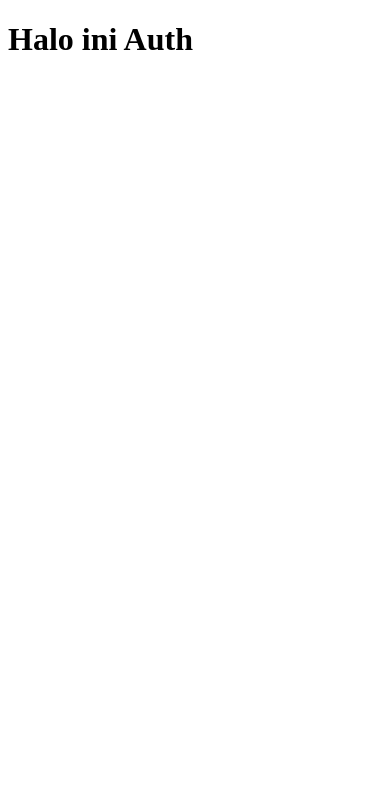
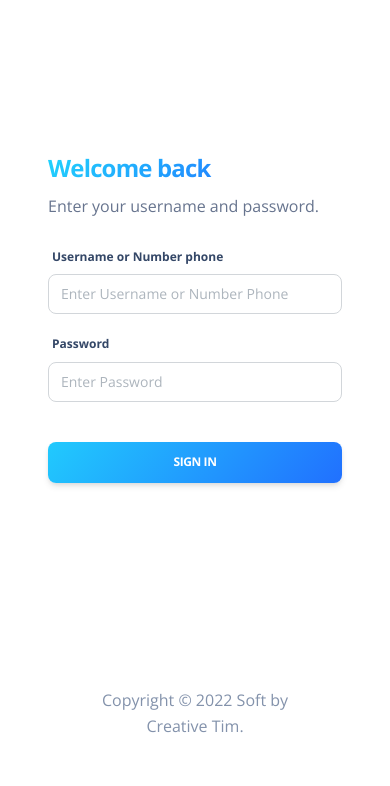
Before and after one commit to adekurniawan22/ci-cuci, a CodeIgniter app: page /ci-cuci/ in a window 390 px wide. Shown: the top 786 px of the page. Run offline with CodeIgniter, Linux system fonts and the light colour scheme; some libraries are stand-ins or nearby versions.

Commit message:
make page login

```diff
--- a/application/controllers/Auth.php
+++ b/application/controllers/Auth.php
@@ -5,7 +5,10 @@ class Auth extends CI_Controller
 {
     public function index()
     {
+        $data['title'] = "Sign In";
 
+        $this->load->view('templates/header_auth', $data);
         $this->load->view('auth/index');
+        $this->load->view('templates/footer_auth');
     }
 }
--- a/application/views/auth/index.php
+++ b/application/views/auth/index.php
@@ -1,15 +1,38 @@
-<!DOCTYPE html>
-<html lang="en">
-
-<head>
-    <meta charset="UTF-8">
-    <meta http-equiv="X-UA-Compatible" content="IE=edge">
-    <meta name="viewport" content="width=device-width, initial-scale=1.0">
-    <title>Auth</title>
-</head>
-
-<body>
-    <h1>Halo ini Auth</h1>
-</body>
-
-</html>
+<main class="main-content  mt-0">
+    <section>
+        <div class="page-header min-vh-75">
+            <div class="container">
+                <div class="row mb-8">
+                    <div class="col-xl-4 col-lg-8 col-md-6 d-flex flex-column mx-auto">
+                        <div class="card card-plain mt-8">
+                            <div class="card-header pb-0 text-left bg-transparent">
+                                <h3 class="font-weight-bolder text-info text-gradient">Welcome back</h3>
+                                <p class="mb-0">Enter your username and password.</p>
+                            </div>
+                            <div class="card-body">
+                                <form role="form">
+                                    <label>Username or Number phone</label>
+                                    <div class="mb-3">
+                                        <input type="text" class="form-control " placeholder="Enter Username or Number Phone" aria-label="Email" aria-describedby="email-addon">
+                                    </div>
+                                    <label>Password</label>
+                                    <div class="mb-3">
+                                        <input type="email" class="form-control" placeholder="Enter Password" aria-label="Password" aria-describedby="password-addon">
+                                    </div>
+                                    <div class="text-center">
+                                        <button type="button" class="btn bg-gradient-info w-100 mt-4 mb-0">Sign in</button>
+                                    </div>
+                                </form>
+                            </div>
+                        </div>
+                    </div>
+                    <div class="col-md-6">
+                        <div class="oblique position-absolute top-0 h-100 d-md-block d-none me-n8">
+                            <div class="oblique-image bg-cover position-absolute fixed-top ms-auto h-100 z-index-0 ms-n6" style="background-image:url('<?= base_url() ?>/assets/img/cover/cover.jpg')"></div>
+                        </div>
+                    </div>
+                </div>
+            </div>
+        </div>
+    </section>
+</main>
--- /dev/null
+++ b/application/views/templates/footer_auth.php
@@ -0,0 +1,26 @@
+<footer class="footer py-5">
+    <div class="container">
+        <div class="row">
+            <div class="col-8 mx-auto text-center mt-1">
+                <p class="mb-0 text-secondary">
+                    Copyright © <script>
+                        document.write(new Date().getFullYear())
+                    </script> Soft by Creative Tim.
+                </p>
+            </div>
+        </div>
+    </div>
+</footer>
+<!-- -------- END FOOTER 3 w/ COMPANY DESCRIPTION WITH LINKS & SOCIAL ICONS & COPYRIGHT ------- -->
+<!--   Core JS Files   -->
+<script src="<?= base_url() ?>/assets/js/core/popper.min.js"></script>
+<script src="<?= base_url() ?>/assets/js/core/bootstrap.min.js"></script>
+<script src="<?= base_url() ?>/assets/js/plugins/perfect-scrollbar.min.js"></script>
+<script src="<?= base_url() ?>/assets/js/plugins/smooth-scrollbar.min.js"></script>
+<!-- Github buttons -->
+<script async defer src="https://buttons.github.io/buttons.js"></script>
+<!-- Control Center for Soft Dashboard: parallax effects, scripts for the example pages etc -->
+<script src="<?= base_url() ?>/assets/js/soft-ui-dashboard.min.js?v=1.0.3"></script>
+</body>
+
+</html>
--- /dev/null
+++ b/application/views/templates/header_auth.php
@@ -0,0 +1,24 @@
+<!DOCTYPE html>
+<html lang="en">
+
+<head>
+    <meta charset="utf-8" />
+    <meta name="viewport" content="width=device-width, initial-scale=1, shrink-to-fit=no">
+    <link rel="apple-touch-icon" sizes="76x76" href=".<?= base_url() ?>/assets/img/apple-icon.png">
+    <link rel="icon" type="image/png" href="<?= base_url() ?>/assets/img/favicon.png">
+    <title>
+        <?= $title ?>
+    </title>
+    <!--     Fonts and icons     -->
+    <link href="https://fonts.googleapis.com/css?family=Open+Sans:300,400,600,700" rel="stylesheet" />
+    <!-- Nucleo Icons -->
+    <link href="<?= base_url() ?>/assets/css/nucleo-icons.css" rel="stylesheet" />
+    <link href="<?= base_url() ?>/assets/css/nucleo-svg.css" rel="stylesheet" />
+    <!-- Font Awesome Icons -->
+    <script src="https://kit.fontawesome.com/42d5adcbca.js" crossorigin="anonymous"></script>
+    <link href="<?= base_url() ?>/assets/css/nucleo-svg.css" rel="stylesheet" />
+    <!-- CSS Files -->
+    <link id="pagestyle" href="<?= base_url() ?>/assets/css/soft-ui-dashboard.css?v=1.0.3" rel="stylesheet" />
+</head>
+
+<body class="">
```
Also changed, not shown: 1 other file.
